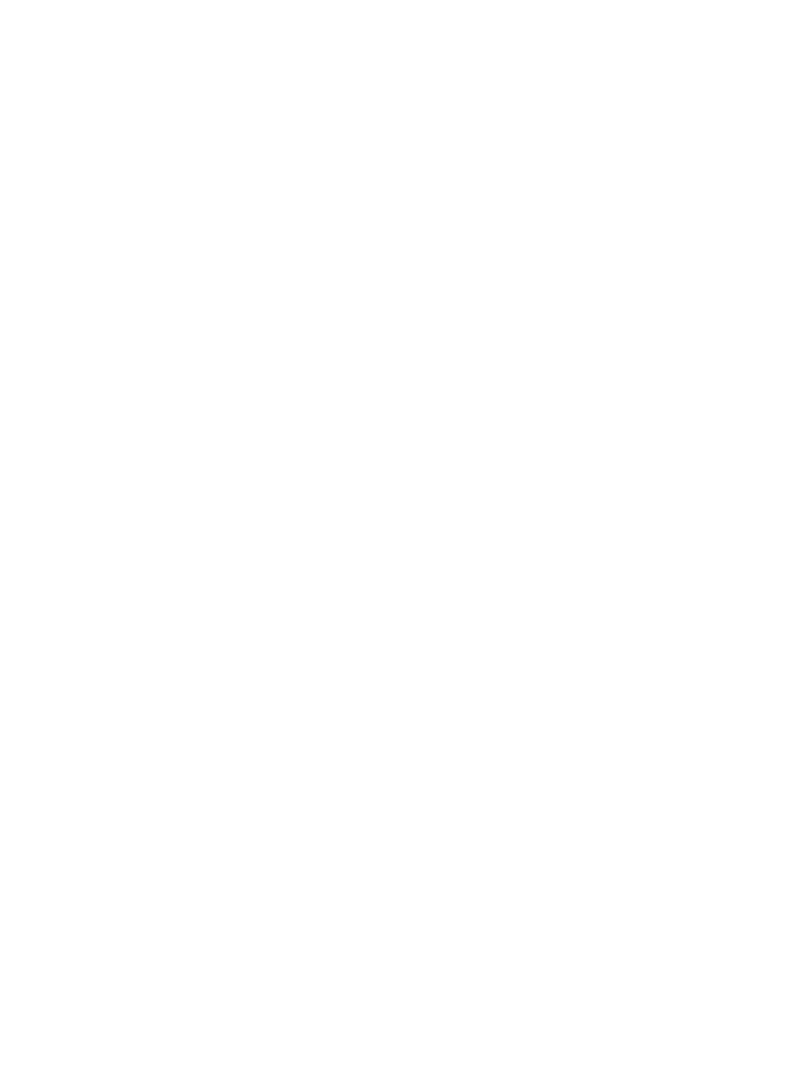
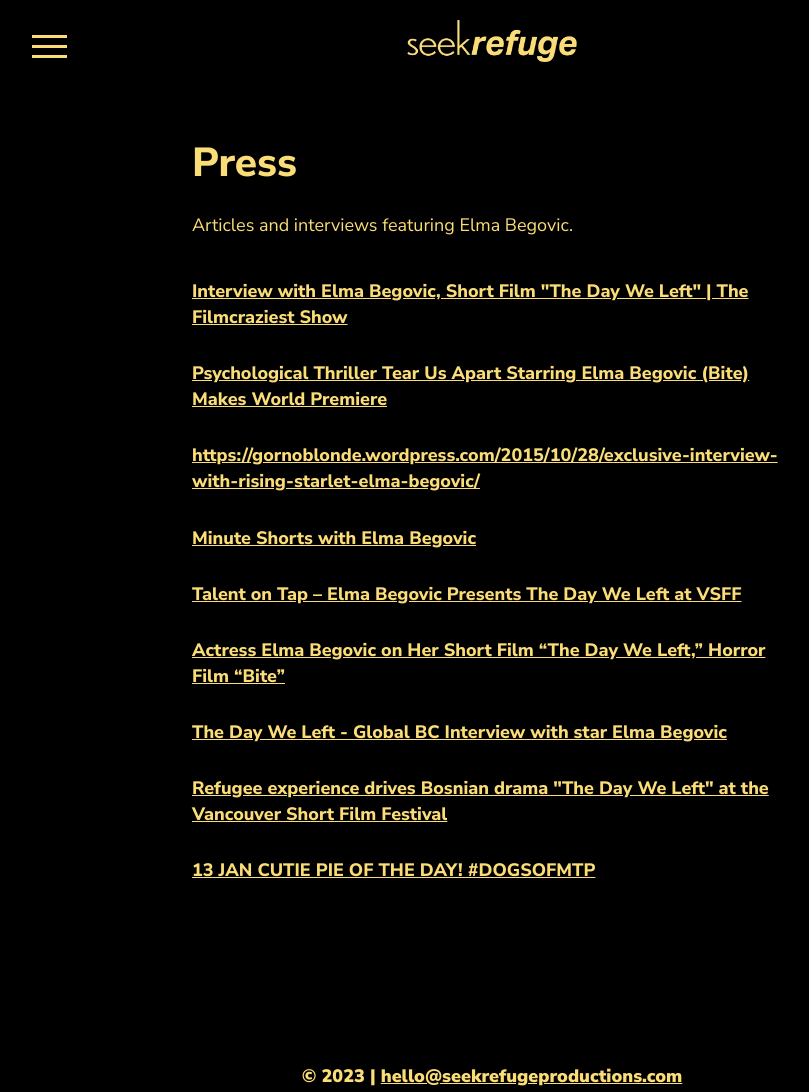
Before and after one commit to garrettboatman/srf-www, a Gatsby site: page /press in a window 1280 px wide. Before the commit this address had no page. Shown: the whole page, without its empty margins (148-957 px from the left). Before the commit the page ends 800 px from the top, so only its background shows below. Built offline with nearby package versions, Linux system fonts and the light colour scheme; Gatsby itself is replaced by a stand-in of ours.

Commit message:
press links

```diff
--- /dev/null
+++ b/src/pages/press.js
@@ -0,0 +1,32 @@
+import * as React from "react"
+import { Link } from "gatsby"
+import { StaticImage } from "gatsby-plugin-image"
+
+import Layout from "../components/layout"
+import Seo from "../components/seo"
+
+const ResourcesPage = ({path}) => (
+  <Layout path={path}>
+    <link rel="preconnect" href="https://fonts.googleapis.com" />
+    <link rel="preconnect" href="https://fonts.gstatic.com" crossorigin />
+    <link href="https://fonts.googleapis.com/css2?family=Nunito+Sans:ital,wght@0,300;0,400;0,800;0,900;1,400&display=swap" rel="stylesheet"></link>
+    <Seo title="Resources | Seek Refuge Productions" />
+    <div style={{paddingTop: 20, maxWidth: 600, margin: '0 auto'}}>
+      <h1>Press</h1>
+      <p>Articles and interviews featuring Elma Begovic.</p>
+      <ul className="resources-list">
+        <li><a target={'_blank'} href="https://www.youtube.com/watch?v=pGWe7lvUD9o">Interview with Elma Begovic, Short Film "The Day We Left" | The Filmcraziest Show</a></li>
+        <li><a target={'_blank'} href="https://horrornews.net/141716/psychological-thriller-tear-us-apart-starring-elma-begovic-bite-makes-world-premiere/">Psychological Thriller Tear Us Apart Starring Elma Begovic (Bite) Makes World Premiere</a></li>
+        <li><a target={'_blank'} href="https://gornoblonde.wordpress.com/2015/10/28/exclusive-interview-with-rising-starlet-elma-begovic/">https://gornoblonde.wordpress.com/2015/10/28/exclusive-interview-with-rising-starlet-elma-begovic/</a></li>
+        <li><a target={'_blank'} href="https://www.instagram.com/tv/CKMuZH1hpYA/?hl=en">Minute Shorts with Elma Begovic</a></li>
+        <li><a target={'_blank'} href="https://hnmag.ca/interview/talent-on-tap-elma-begovic-presents-the-day-we-left-at-vsff/">Talent on Tap – Elma Begovic Presents The Day We Left at VSFF</a></li>
+        <li><a target={'_blank'} href="https://filmcraziest.wordpress.com/2022/02/01/interview-actress-elma-begovic-on-her-short-film-the-day-we-left-horror-film-bite/">Actress Elma Begovic on Her Short Film “The Day We Left,” Horror Film “Bite”</a></li>
+        <li><a target={'_blank'} href="https://vimeo.com/666921597">The Day We Left - Global BC Interview with star Elma Begovic</a></li>
+        <li><a target={'_blank'} href="https://www.createastir.ca/articles/the-day-we-left-vsff">Refugee experience drives Bosnian drama "The Day We Left" at the Vancouver Short Film Festival</a></li>
+        <li><a target={'_blank'} href="https://melrosetradingpost.org/cutie-pie-of-the-day-dogsofmtp-8/">13 JAN CUTIE PIE OF THE DAY! #DOGSOFMTP</a></li>
+      </ul>
+    </div>
+  </Layout>
+)
+
+export default ResourcesPage
```
Also changed, not shown: src/pages/index.js (+8 -0 lines).
